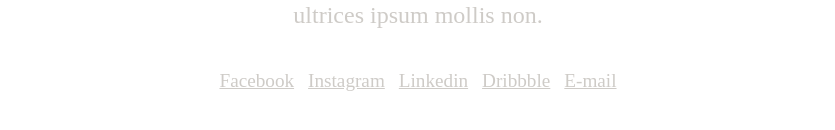
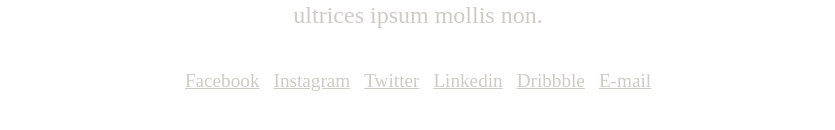
Before and after one commit to thiagovilaca/thiagovilaca.github.io, a plain HTML site: page index.html in a window 1280 px wide. Shown: the part 450-580 px from the top of the page, without its empty margins (222-1057 px from the left). Drawn offline with Linux system fonts and the light colour scheme; a web font is replaced by a local one.

Commit message:
twitter nas sociais

```diff
--- a/index.html
+++ b/index.html
@@ -18,6 +18,7 @@
 		<li>
 			<a href="https://www.facebook.com/thiagovila">Facebook</a>
 			<a href="https://www.instagram.com/thevilaca">Instagram</a>
+			<a href="https://twitter.com/thiagovilaca">Twitter</a>
 			<a href="https://www.linkedin.com/in/thiagovilaca">Linkedin</a>
 			<a href="https://dribbble.com/thiagovilaca">Dribbble</a>
 			<a href="mailto:thevilaca@gmail.com">E-mail</a>
```
